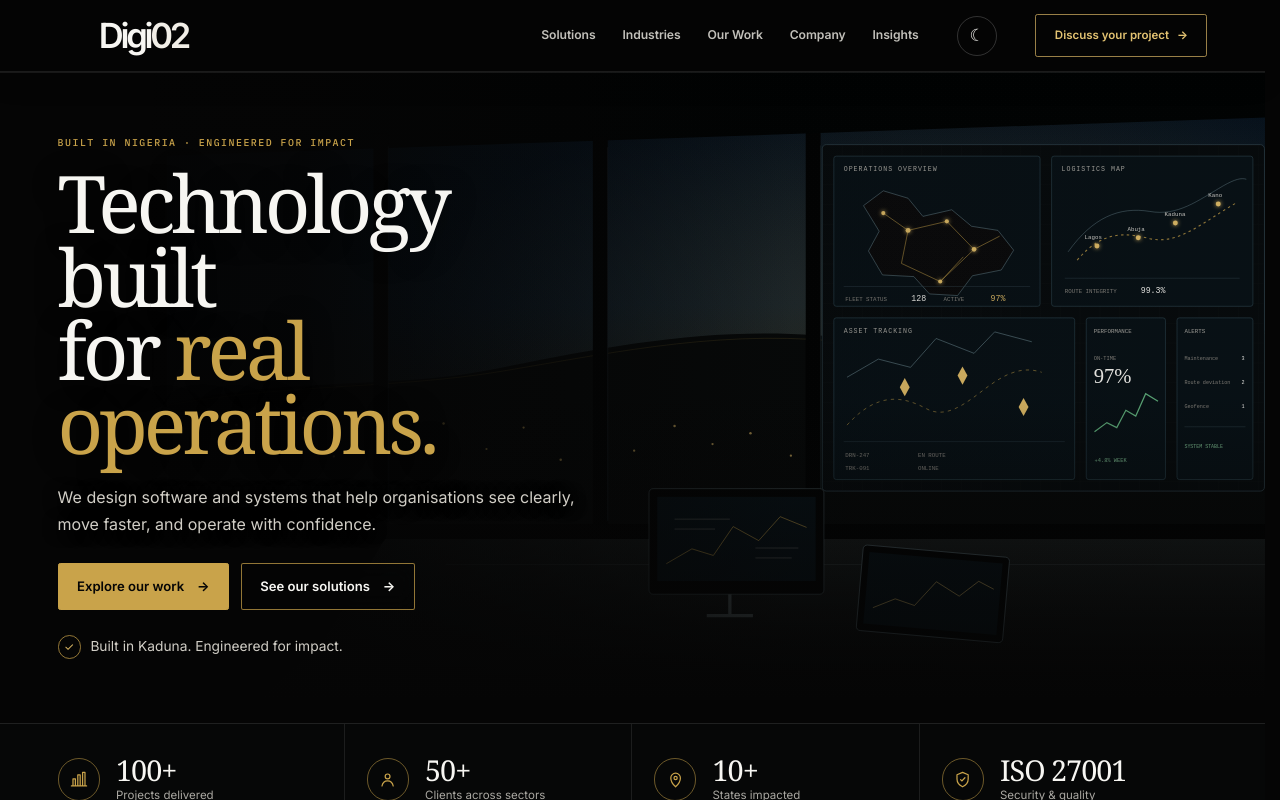
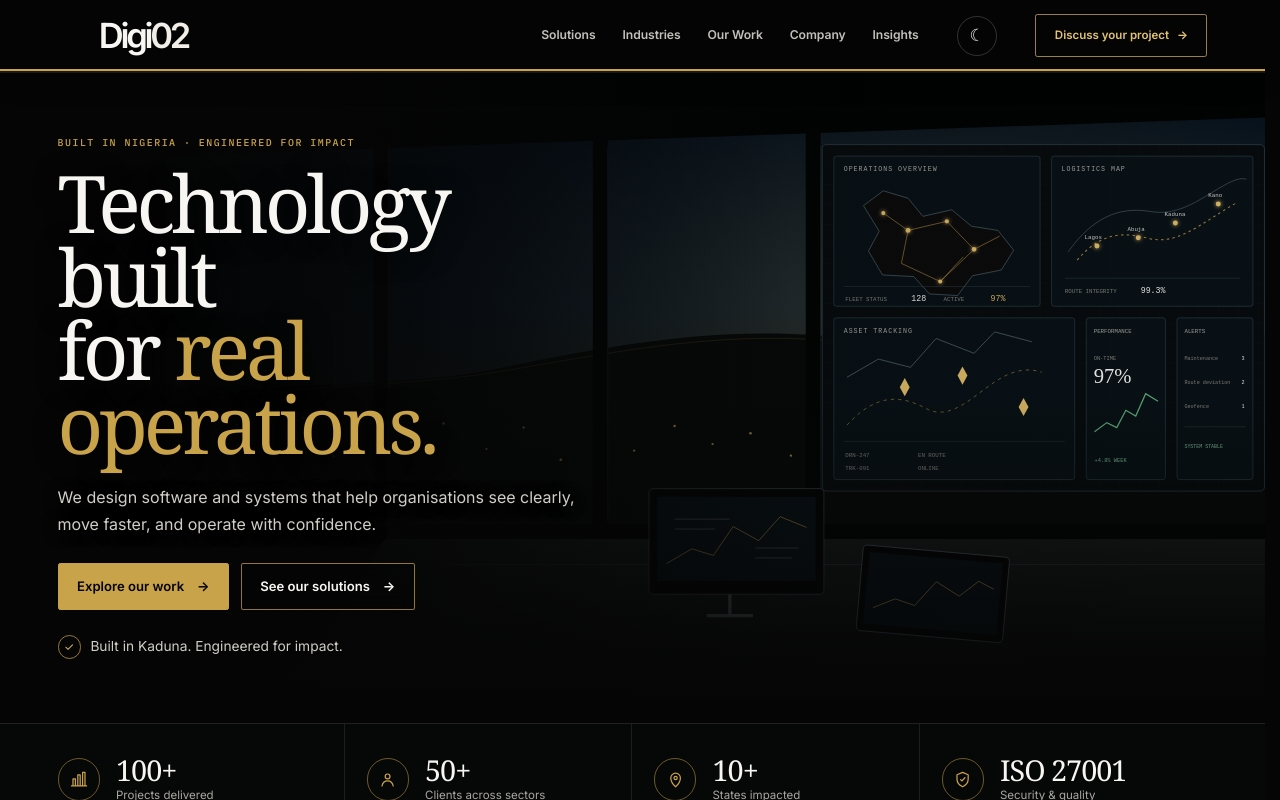
Before and after one commit to emmy16-glitch/Digi02_website, a React (Vite) app: page / in a window 1280 px wide. Shown: the top 800 px of the page. Built offline with nearby package versions, Linux system fonts and the light colour scheme.

Commit message:
Add scroll-progress indicator beneath sticky header

```diff
--- a/src/components/navigation/SiteHeader.tsx
+++ b/src/components/navigation/SiteHeader.tsx
@@ -30,6 +30,7 @@ function initialTheme(): Theme {
 export function SiteHeader({ currentPath }: SiteHeaderProps) {
   const [isMobileMenuOpen, setIsMobileMenuOpen] = useState(false)
   const [theme, setTheme] = useState<Theme>(initialTheme)
+  const [scrollProgress, setScrollProgress] = useState(0)
 
   useEffect(() => {
     document.documentElement.dataset.theme = theme
@@ -37,6 +38,31 @@ export function SiteHeader({ currentPath }: SiteHeaderProps) {
     window.localStorage.setItem(themeStorageKey, theme)
     document.querySelector('meta[name="theme-color"]')?.setAttribute('content', theme === 'dark' ? '#050505' : '#f1eee7')
   }, [theme])
+
+  useEffect(() => {
+    let frame = 0
+
+    function updateProgress() {
+      const maximumScroll = document.documentElement.scrollHeight - window.innerHeight
+      const nextProgress = maximumScroll > 0 ? Math.min(100, Math.max(0, (window.scrollY / maximumScroll) * 100)) : 100
+      setScrollProgress((currentProgress) => Math.abs(currentProgress - nextProgress) < 0.1 ? currentProgress : nextProgress)
+    }
+
+    function scheduleProgressUpdate() {
+      window.cancelAnimationFrame(frame)
+      frame = window.requestAnimationFrame(updateProgress)
+    }
+
+    scheduleProgressUpdate()
+    window.addEventListener('scroll', scheduleProgressUpdate, { passive: true })
+    window.addEventListener('resize', scheduleProgressUpdate)
+
+    return () => {
+      window.cancelAnimationFrame(frame)
+      window.removeEventListener('scroll', scheduleProgressUpdate)
+      window.removeEventListener('resize', scheduleProgressUpdate)
+    }
+  }, [currentPath])
 
   function closeMobileMenu() {
     setIsMobileMenuOpen(false)
@@ -60,6 +86,9 @@ export function SiteHeader({ currentPath }: SiteHeaderProps) {
           onThemeToggle={() => setTheme((currentTheme) => currentTheme === 'dark' ? 'light' : 'dark')}
         />
       </Container>
+      <div className="site-header__progress" role="progressbar" aria-label="Page reading progress" aria-valuemin={0} aria-valuemax={100} aria-valuenow={Math.round(scrollProgress)}>
+        <span style={{ transform: `scaleX(${scrollProgress / 100})` }} />
+      </div>
     </header>
   )
 }
--- a/src/styles/header-theme-system.css
+++ b/src/styles/header-theme-system.css
@@ -35,6 +35,27 @@
 
 .site-header__theme-toggle:active {
   transform: scale(0.96);
+}
+
+.site-header__progress {
+  position: absolute;
+  right: 0;
+  bottom: 0;
+  left: 0;
+  height: 2px;
+  overflow: hidden;
+  background: var(--line-subtle);
+  pointer-events: none;
+}
+
+.site-header__progress > span {
+  display: block;
+  width: 100%;
+  height: 100%;
+  transform: scaleX(0);
+  transform-origin: left center;
+  background: var(--gold-500);
+  transition: transform 120ms var(--ease-standard);
 }
 
 html[data-theme='light'] {
@@ -93,7 +114,8 @@ html[data-theme='light'] .site-header__theme-toggle:hover {
 }
 
 @media (prefers-reduced-motion: reduce) {
-  .site-header__theme-toggle {
+  .site-header__theme-toggle,
+  .site-header__progress > span {
     transition: none;
   }
 }
```
Also changed, not shown: 1 other file (tests, documents, lock files or other folders).
